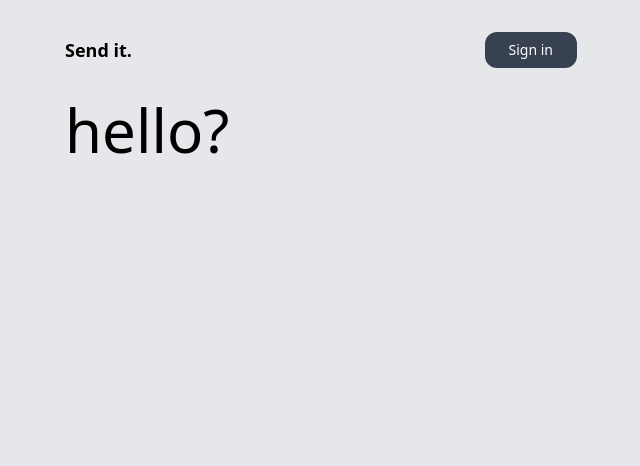
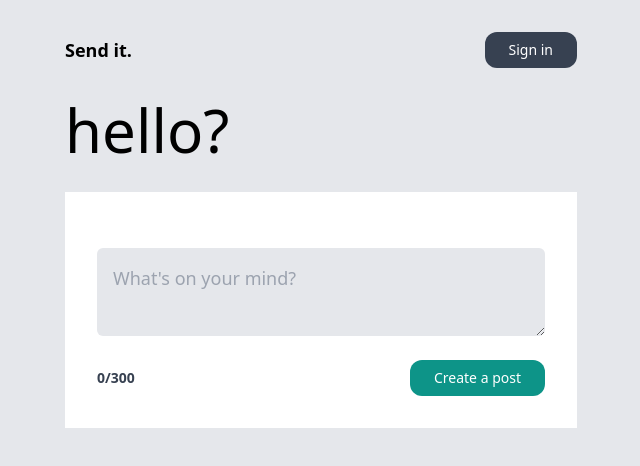
Before and after one commit to codewithjom/post-it, a Next.js app: page / in a window 1280 px wide. Shown: the top 466 px of the page, without its empty margins (319-959 px from the left). Built offline with nearby package versions, Linux system fonts and the light colour scheme; no server answers.

Commit message:
feat: added an AddPost component.

```diff
--- a/app/page.tsx
+++ b/app/page.tsx
@@ -1,7 +1,11 @@
+'use client'
+import AddPost from '../components/AddPost'
+
 export default function Home() {
   return (
     <main>
       <h1 className="text-6xl">hello?</h1>
+      <AddPost />
     </main>
   )
 }
--- /dev/null
+++ b/components/AddPost.tsx
@@ -0,0 +1,27 @@
+'use client'
+
+import { useState } from 'react'
+
+export default function CreatePost() {
+  const [title, setTitle] = useState('')
+  const [isDisabled, setIsDisabled] = useState(false)
+  return (
+    <form className="bg-white my-8 p-8 rouned-md">
+      <div className="flex flex-col my-4">
+        <textarea
+          onChange={e => setTitle(e.target.value)}
+          name="title"
+          value={title}
+          placeholder="What's on your mind?"
+          className="p-4 text-lg rounded-md my-2 bg-gray-200"
+        ></textarea>
+      </div>
+      <div className="flex items-center justify-between gap-2">
+        <p className={`font-bold text-sm ${title.length > 300 ? 'text-red-700' : 'text-gray-700'}`}>{`${title.length}/300`}</p>
+        <button disabled={isDisabled} className="text-sm bg-teal-600 text-white py-2 px-6 rounded-xl disabled:opacity-25">
+          Create a post
+        </button>
+      </div>
+    </form>
+  )
+}
```
